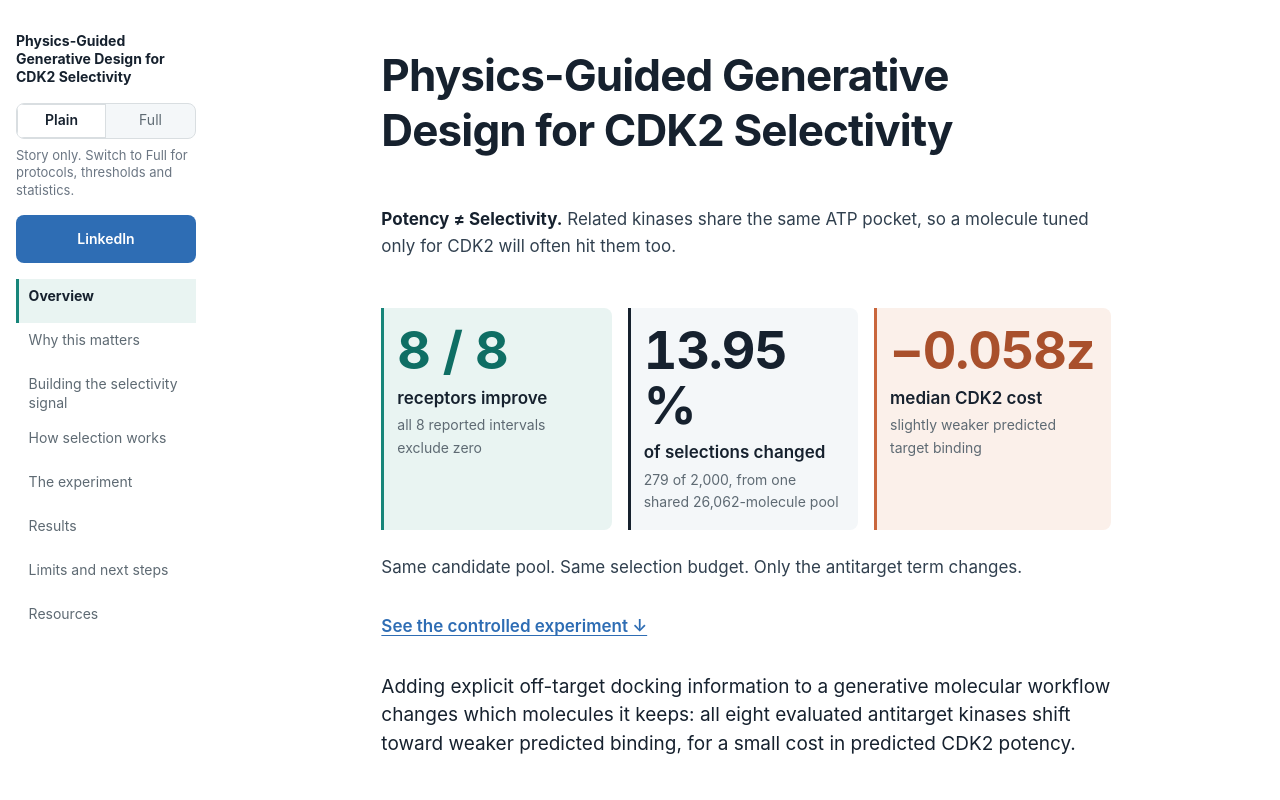
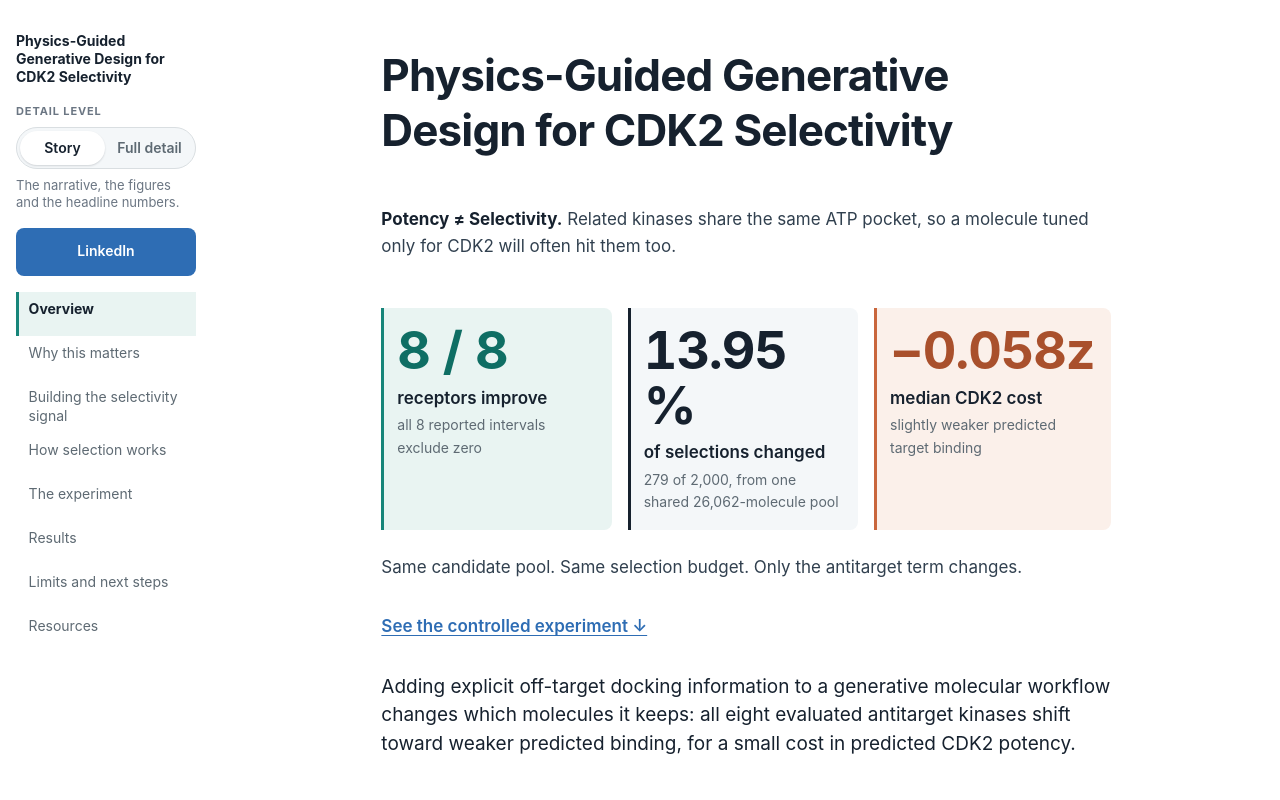
Before and after one commit to markovicvanja/cdk2-selectivity, a plain HTML site: page index.html in a window 1280 px wide. Shown: the top 800 px of the page. Drawn offline with Linux system fonts and the light colour scheme.

Commit message:
Fix the detail-level switch and the pairs-table caption on mobile
The switch was a bare unlabelled pill. Inside the contents sheet it was also a
shrinkable item in a flex column, so it collapsed to 24px and clipped the
button text off entirely. It is now a labelled segmented control with flex:
none, clearer wording (Story / Full detail) and a shorter hint line.

Separately: below 560px the pair tables switch to display:block, but their
caption kept display:table-caption. The browser then wrapped it in an
anonymous table box that shrink-wrapped to its longest word, printing the
limits caption one word per line. The caption is now block at that width too.

Co-Authored-By: Claude Opus 5 (1M context) <noreply@anthropic.com>
Claude-Session: https://claude.ai/code/session_01PNtEw8fmWu1owSXphc5Mkd

```diff
--- a/index.html
+++ b/index.html
@@ -35,7 +35,7 @@ d.setAttribute('data-mode', m === 'full' ? 'full' : 'plain');}(document.document
 <!-- The only JS-only controls on the page. Hidden when JS is off so no dead buttons ship; the
      bottom bar then falls back to two columns (About · LinkedIn) instead of leaving a hole.
      Everything else (all seven sections, every <details>, every anchor) works without JS. -->
-<style>html:not(.js) .modeswitch,html:not(.js) .modeswitch__hint,html:not(.js) [data-lightbox],html:not(.js) [data-expand-all],html:not(.js) [data-collapse-all],html:not(.js) [data-copy],html:not(.js) [data-open-contents]{display:none}
+<style>html:not(.js) .modeswitch,html:not(.js) [data-lightbox],html:not(.js) [data-expand-all],html:not(.js) [data-collapse-all],html:not(.js) [data-copy],html:not(.js) [data-open-contents]{display:none}
 html:not(.js) .bottombar__inner{grid-template-columns:repeat(2,1fr)}</style>
 
 <link rel="stylesheet" href="styles.css">
@@ -48,11 +48,14 @@ html:not(.js) .bottombar__inner{grid-template-columns:repeat(2,1fr)}</style>
 
   <nav class="sidebar" aria-label="Sections">
     <p class="sidebar__brand">Physics-Guided Generative Design for CDK2 Selectivity</p>
-    <div class="modeswitch" role="group" aria-label="Reading mode">
-      <button class="modeswitch__btn" type="button" data-set-mode="plain">Plain</button>
-      <button class="modeswitch__btn" type="button" data-set-mode="full">Full</button>
+    <div class="modeswitch">
+      <span class="modeswitch__label">Detail level</span>
+      <div class="modeswitch__track" role="group" aria-label="Detail level">
+        <button class="modeswitch__btn" type="button" data-set-mode="plain">Story</button>
+        <button class="modeswitch__btn" type="button" data-set-mode="full">Full detail</button>
+      </div>
+      <p class="modeswitch__hint" data-mode-hint></p>
     </div>
-    <p class="modeswitch__hint" data-mode-hint></p>
 
     <a class="btn btn--primary" href="https://www.linkedin.com/in/vanja-markovi%C4%87-507b88348/">LinkedIn</a>
     <ul class="sidebar__list">
@@ -2689,11 +2692,14 @@ html:not(.js) .bottombar__inner{grid-template-columns:repeat(2,1fr)}</style>
     <h2 class="sheet__title" id="contents-title">Contents</h2>
     <button class="sheet__close" type="button" aria-label="Close">✕</button>
   </div>
-  <div class="modeswitch" role="group" aria-label="Reading mode">
-      <button class="modeswitch__btn" type="button" data-set-mode="plain">Plain</button>
-      <button class="modeswitch__btn" type="button" data-set-mode="full">Full</button>
+  <div class="modeswitch">
+      <span class="modeswitch__label">Detail level</span>
+      <div class="modeswitch__track" role="group" aria-label="Detail level">
+        <button class="modeswitch__btn" type="button" data-set-mode="plain">Story</button>
+        <button class="modeswitch__btn" type="button" data-set-mode="full">Full detail</button>
+      </div>
+      <p class="modeswitch__hint" data-mode-hint></p>
     </div>
-    <p class="modeswitch__hint" data-mode-hint></p>
 
   <ul class="sheet__list">
     <li><a class="sheet__link" href="#overview"><span class="sheet__num">1</span>Overview</a></li>
@@ -2765,8 +2771,8 @@ html:not(.js) .bottombar__inner{grid-template-columns:repeat(2,1fr)}</style>
      two method subsections marked data-tech. <html data-mode> is already set by
      the boot script in <head>, so this only wires the two switches to it. */
   var HINT = {
-    plain: 'Story only. Switch to Full for protocols, thresholds and statistics.',
-    full:  'Everything, including protocols, thresholds and statistics.'
+    plain: 'The narrative, the figures and the headline numbers.',
+    full:  'Adds every protocol, threshold and statistic.'
   };
   function setMode(mode, remember) {
     document.documentElement.setAttribute('data-mode', mode);
--- a/styles.css
+++ b/styles.css
@@ -971,6 +971,7 @@ figcaption b, figcaption strong { color: var(--ink); }
     padding: var(--sp-1);
     margin-bottom: var(--sp-1);
   }
+  .table--pairs caption { display: block; }
   .table--pairs td { border: 0; padding: 0.25rem 0; }
   .table--pairs td::before {
     content: attr(data-label);
@@ -1418,42 +1419,69 @@ html[data-mode="plain"] .disclosure,
 html[data-mode="plain"] .disclosure-controls,
 html[data-mode="plain"] [data-tech] { display: none; }
 
-.modeswitch {
+/* Segmented control. Never a flex item that can shrink: inside the sheet it is
+   a row in a flex column, and shrinking clips the labels off the buttons. */
+.modeswitch { flex: none; }
+
+.modeswitch__label {
+  display: block;
+  margin-bottom: 0.4rem;
+  font-size: 0.6875rem;
+  font-weight: 700;
+  letter-spacing: 0.08em;
+  text-transform: uppercase;
+  color: var(--faint);
+}
+
+.modeswitch__track {
   display: flex;
+  gap: 2px;
+  padding: 3px;
+  background: var(--panel);
   border: 1px solid var(--rule);
-  border-radius: var(--radius);
-  overflow: hidden;
-  background: var(--panel);
-}
+  border-radius: 999px;
+}
+
 .modeswitch__btn {
   flex: 1;
   min-height: 34px;
-  padding: 0 var(--sp-1);
+  padding: 0 0.5rem;
   border: 0;
+  border-radius: 999px;
   background: none;
   font: inherit;
   font-size: var(--fs-small);
+  font-weight: 600;
+  line-height: 1.1;
   color: var(--muted);
   cursor: pointer;
-}
+  transition: background-color 120ms ease, color 120ms ease;
+}
+@media (prefers-reduced-motion: reduce) { .modeswitch__btn { transition: none; } }
 .modeswitch__btn:hover { color: var(--ink); }
 .modeswitch__btn[aria-pressed="true"] {
   background: var(--bg);
   color: var(--ink);
-  font-weight: 600;
-  box-shadow: inset 0 0 0 1px var(--rule);
-}
+  box-shadow: 0 1px 2px rgba(22, 33, 46, 0.16);
+}
+
 .modeswitch__hint {
-  margin: var(--sp-1) 0 var(--sp-2);
+  margin: 0.5rem 0 0;
   font-size: 0.8125rem;
   line-height: 1.35;
   color: var(--faint);
 }
 
-/* In the contents sheet the switch is a full-width row, not a sidebar widget. */
-.sheet .modeswitch { margin: 0 var(--gutter); }
+/* In the contents sheet it is a banded row between the head and the list, and
+   the buttons are full tap targets. */
+.sheet .modeswitch {
+  padding: var(--sp-1) var(--gutter) var(--sp-2);
+  border-bottom: 1px solid var(--rule);
+}
 .sheet .modeswitch__btn { min-height: var(--tap); }
-.sheet .modeswitch__hint { margin: var(--sp-1) var(--gutter) var(--sp-2); }
+
+/* In the sidebar it sits under the brand, above the LinkedIn button. */
+.sidebar .modeswitch { margin-bottom: var(--sp-2); }
 
 
 /* -----------------------------------------------------------------------------
@@ -1514,5 +1542,5 @@ html[data-mode="plain"] [data-tech] { display: none; }
   html[data-mode="plain"] .disclosure,
   html[data-mode="plain"] .disclosure-controls,
   html[data-mode="plain"] [data-tech] { display: revert; }
-  .modeswitch, .modeswitch__hint { display: none !important; }
-}
+  .modeswitch { display: none !important; }
+}
```
